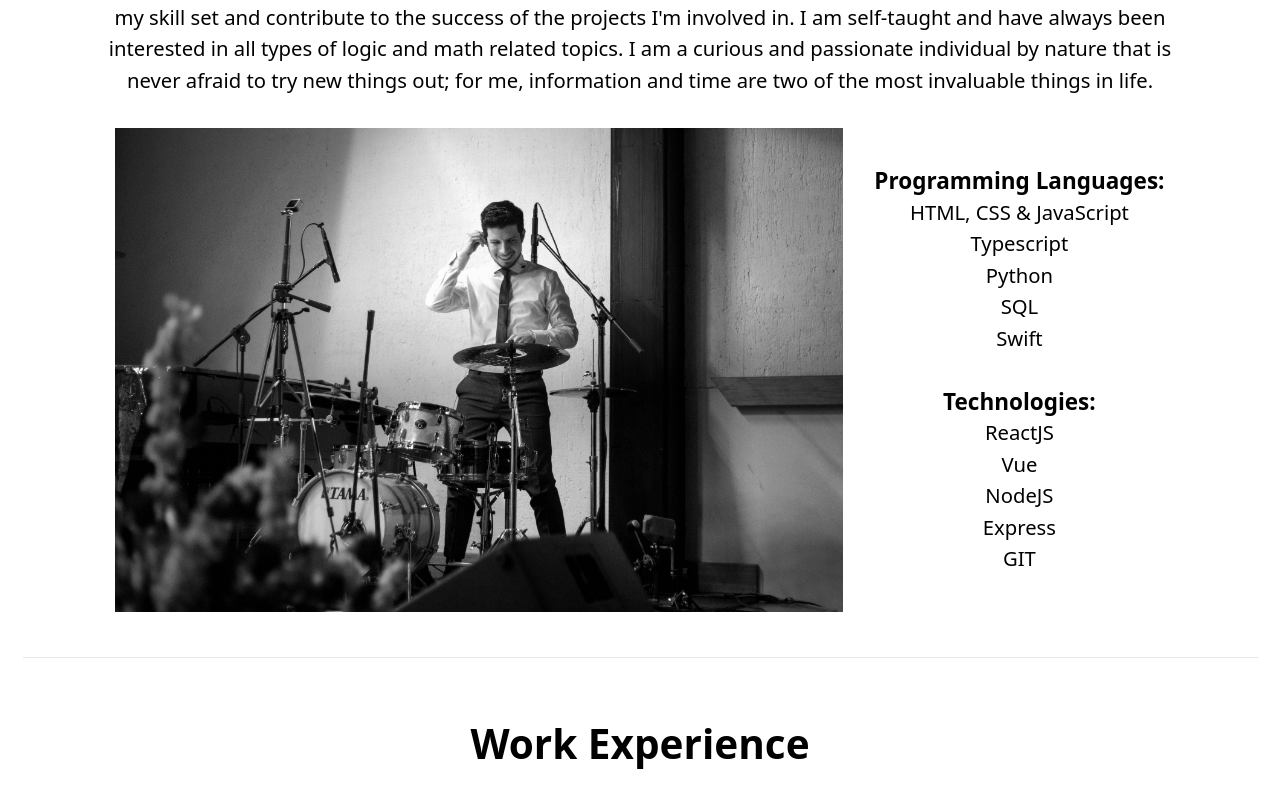
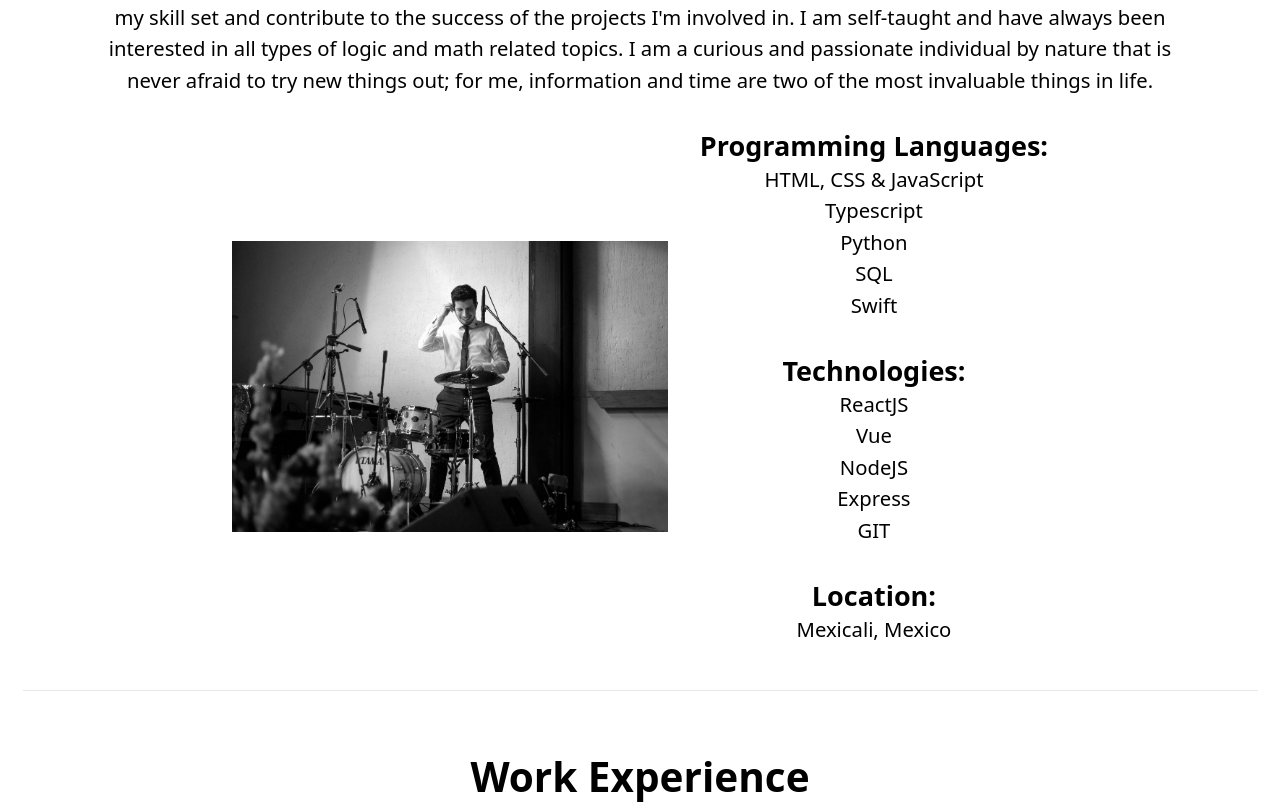
Before and after one commit to jlbmontejano/personal-portfolio, a React (Vite) app: page / in a window 1280 px wide. Shown: the part 481-1285 px from the top of the page. Built offline with nearby package versions, Linux system fonts and the light colour scheme.

Commit message:
Removing project from header section

```diff
--- a/src/constants/index.ts
+++ b/src/constants/index.ts
@@ -1,7 +1,7 @@
 export const headerOptions = [
 	{ name: "ABOUT ME", scrollTo: "about-me" },
 	{ name: "WORK EXPERIENCE", scrollTo: "work-experience" },
-	{ name: "PROJECTS", scrollTo: "projects" },
+	// { name: "PROJECTS", scrollTo: "projects" },
 	{ name: "EDUCATION", scrollTo: "education" },
 ];
 
--- a/src/index.css
+++ b/src/index.css
@@ -7,7 +7,8 @@
   h1,
   h2,
   h3,
-  h4 {
+  h4,
+  h5 {
     @apply font-bold
   }
 
--- a/src/sections/AboutMe.tsx
+++ b/src/sections/AboutMe.tsx
@@ -10,10 +10,10 @@ const AboutMe = () => {
 			<h3 className='py-7'>About Me</h3>
 			<p className='md:px-16'>As a dedicated frontend developer, I specialize in crafting innovative, efficient, and scalable solutions that drive real value. My passion for technology and problem-solving drives me to constantly seek new challenges that expand my skill set and contribute to the success of the projects I'm involved in. I am self-taught and have always been interested in all types of logic and math related topics. I am a curious and passionate individual by nature that is never afraid to try new things out; for me, information and time are two of the most invaluable things in life.</p>
 			<div className='flex flex-col gap-7 items-center justify-center lg:flex-row lg:px-16'>
-				<img src='assets/my-photo.jpg' alt='jorge-photo' className='sm:w-2/3' />
+				<img src='assets/my-photo.jpg' alt='jorge-photo' className='sm:w-2/5' />
 				<div className='flex flex-col gap-7'>
 					<div className='flex flex-col'>
-						<p className='text-xl font-bold'>Programming Languages: </p>
+						<h5>Programming Languages: </h5>
 						<ul>
 							{languages.map(language => (
 								<li key={`${language}`}>{language}</li>
@@ -21,12 +21,16 @@ const AboutMe = () => {
 						</ul>
 					</div>
 					<div className='flex flex-col'>
-						<p className='text-xl font-bold'>Technologies: </p>
+						<h5>Technologies: </h5>
 						<ul>
 							{technologies.map(technology => (
 								<li key={`${technology}`}>{technology}</li>
 							))}
 						</ul>
+					</div>
+					<div>
+						<h5>Location:</h5>
+						<p> Mexicali, Mexico</p>
 					</div>
 				</div>
 			</div>
```
